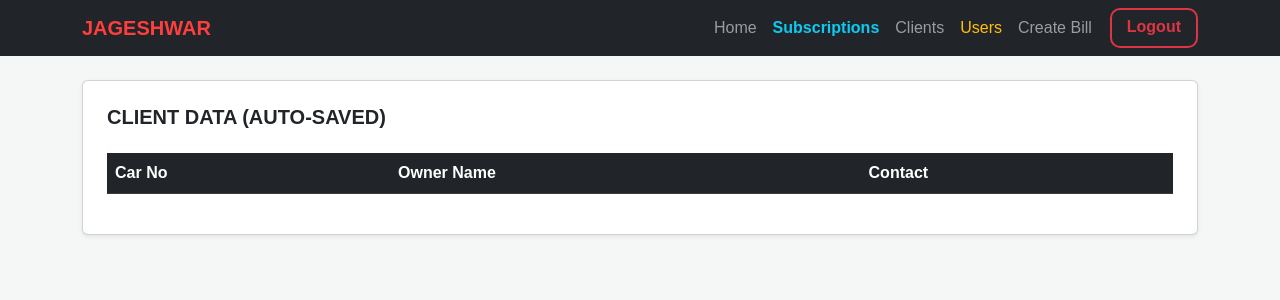
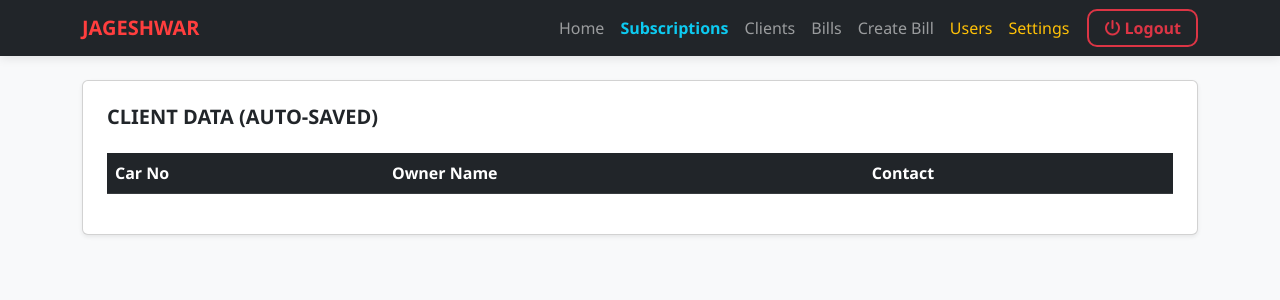
Before and after one commit to Manish123321316/my-garage-app, a Flask app: page /clients in a window 1280 px wide. Shown: the top 300 px of the page. Run offline with Flask 3, Linux system fonts and the light colour scheme; a user stored in the database is signed in; lists and menus that the app fills with data are empty; parts of the project's set-up code (start-up, migrations or seed data) failed here and were passed over.

Commit message:
Update layout.html

```diff
--- a/templates/layout.html
+++ b/templates/layout.html
@@ -7,12 +7,14 @@
     <link href="https://cdn.jsdelivr.net/npm/bootstrap@5.3.0/dist/css/bootstrap.min.css" rel="stylesheet">
     <link rel="stylesheet" href="https://cdnjs.cloudflare.com/ajax/libs/font-awesome/6.0.0/css/all.min.css">
     <style>
-        body { background: #f4f7f6; font-family: sans-serif; }
+        body { background: #f8f9fa; font-family: 'Segoe UI', sans-serif; }
+        .navbar { box-shadow: 0 2px 10px rgba(0,0,0,0.1); }
         .navbar-brand { font-weight: 800; color: #ff3e3e !important; }
         .nav-logout { color: #dc3545 !important; border: 2px solid #dc3545; border-radius: 10px; font-weight: bold; margin-left: 10px; padding: 5px 15px !important; }
         @media (max-width: 768px) {
             .btn { width: 100%; padding: 12px; margin-bottom: 10px; }
-            .nav-logout { margin-left: 0; margin-top: 10px; width: 100%; text-align: center; }
+            .nav-logout { margin-left: 0; margin-top: 15px; width: 100%; text-align: center; }
+            .nav-link { padding: 10px; border-bottom: 1px solid #eee; }
         }
     </style>
 </head>
@@ -24,28 +26,26 @@
                 <span class="navbar-toggler-icon"></span>
             </button>
             <div class="collapse navbar-collapse" id="navbarNav">
-                <div class="navbar-nav ms-auto">
+                <div class="navbar-nav ms-auto align-items-center">
                     {% if current_user.is_authenticated %}
                         <a class="nav-link" href="/">Home</a>
 
-                        {# OWNER ONLY #}
+                        {# --- OWNER (ADMIN) TABS --- #}
                         {% if current_user.role == 'Owner' %}
                             <a class="nav-link text-info fw-bold" href="/admin_subs">Subscriptions</a>
                             <a class="nav-link" href="/clients">Clients</a>
+                            <a class="nav-link" href="/view_bills">Bills</a>
+                            <a class="nav-link" href="/create_bill">Create Bill</a>
                             <a class="nav-link text-warning" href="/manage_users">Users</a>
+                            <a class="nav-link text-warning" href="/settings">Settings</a>
                         {% endif %}
 
-                        {# TEAM ONLY #}
+                        {# --- TEAM TABS --- #}
                         {% if current_user.role == 'Team' %}
                             <a class="nav-link text-success fw-bold" href="/create_bill">CREATE BILL</a>
                         {% endif %}
 
-                        {# OWNER ALSO NEEDS CREATE BILL #}
-                        {% if current_user.role == 'Owner' %}
-                            <a class="nav-link" href="/create_bill">Create Bill</a>
-                        {% endif %}
-
-                        <a class="nav-link nav-logout" href="/logout">Logout</a>
+                        <a class="nav-link nav-logout" href="/logout"><i class="fas fa-power-off"></i> Logout</a>
                     {% endif %}
                 </div>
             </div>
@@ -53,7 +53,7 @@
     </nav>
     <div class="container mt-4">
         {% with messages = get_flashed_messages() %}
-            {% if messages %}{% for m in messages %}<div class="alert alert-primary">{{m}}</div>{% endfor %}{% endif %}
+            {% if messages %}{% for m in messages %}<div class="alert alert-primary alert-dismissible fade show">{{m}}<button type="button" class="btn-close" data-bs-dismiss="alert"></button></div>{% endfor %}{% endif %}
         {% endwith %}
         {% block content %}{% endblock %}
     </div>
```
